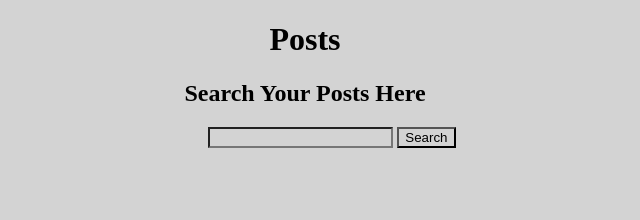
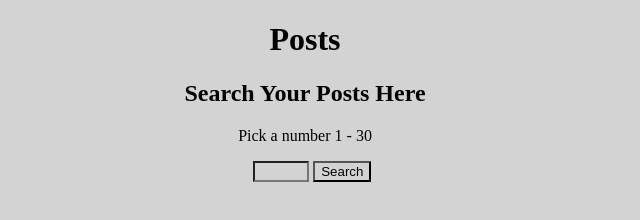
Before and after one commit to CallMeIce/Fetching-Practice, a plain HTML site: page index.html in a window 1280 px wide. Shown: the whole page, without its empty margins (335-975 px from the left). Drawn offline with Linux system fonts and the light colour scheme; no server answers.

Commit message:
styled and linked js file in html

```diff
--- a/index.html
+++ b/index.html
@@ -10,8 +10,10 @@
 <body>
     <h1>Posts</h1>
     <h2>Search Your Posts Here</h2>
-    <input>
-    <button>Search</button>
+    <p>Pick a number 1 - 30</p>
+    <input type="number" min="1" max="30">
+    <button onclick="getPosts()">Search</button>
     <div class="output"></div>
 </body>
+<script src="main.js"></script>
 </html>
--- a/style.css
+++ b/style.css
@@ -2,10 +2,10 @@
     background-color: lightgrey;
 }
 
- h1, h2 {
+ h1, h2, p {
     text-align: center;
  }
 
  input {
-    margin-left: 42.35%;
+    margin-left: 45.9%;
  }
```
